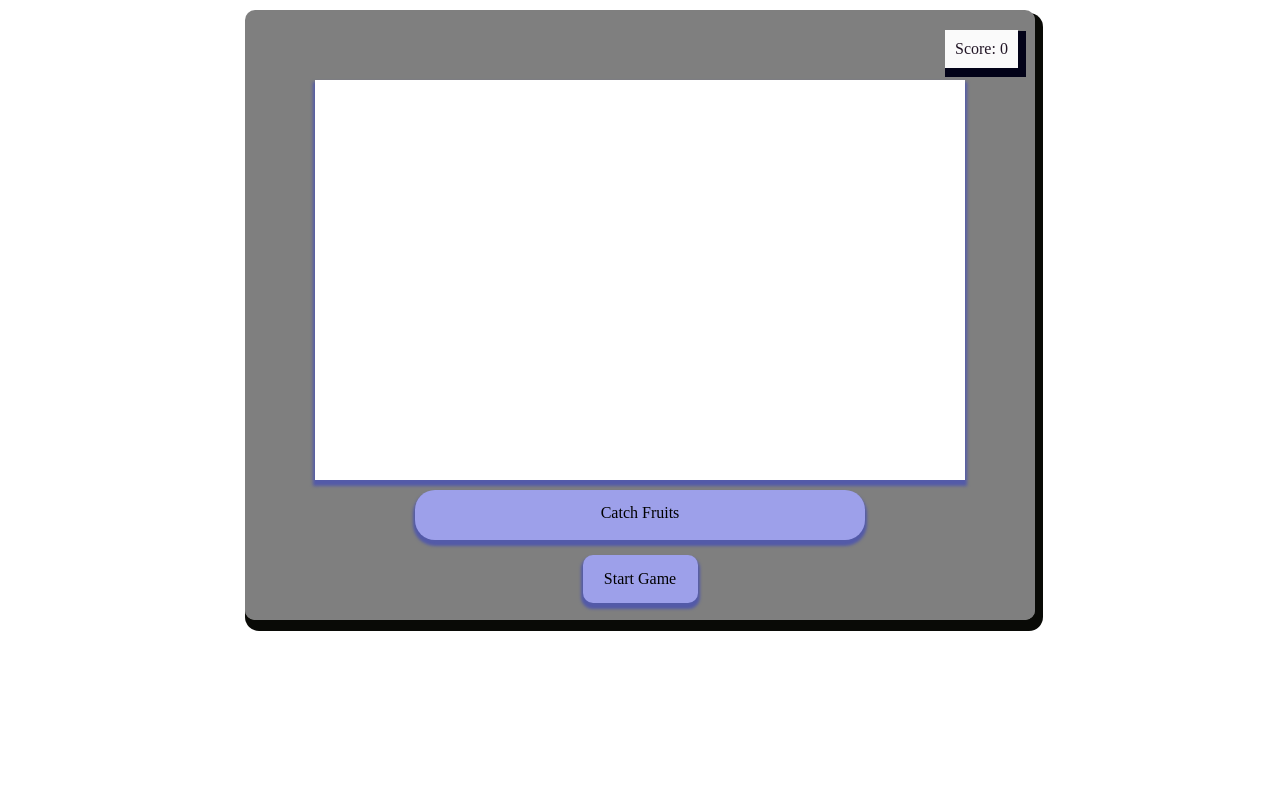
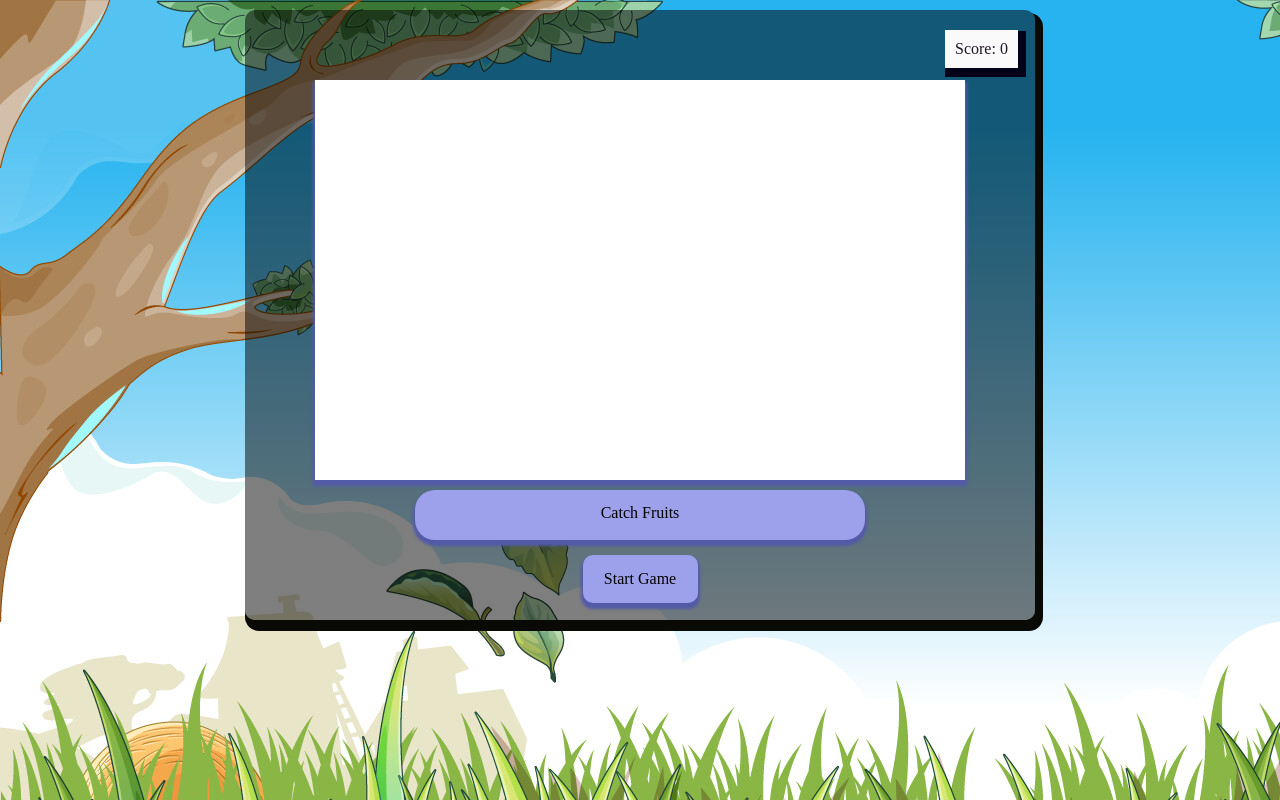
Before and after one commit to Ankita23phadtare/Fruitsgame, a plain HTML site: page index.html in a window 1280 px wide. Drawn offline with nearby package versions, Linux system fonts and the light colour scheme.

Commit message:
Update styling.css

```diff
--- a/styling.css
+++ b/styling.css
@@ -1,9 +1,9 @@
 html {
   height: 100%;
   background: linear-gradient(rgb(138, 107, 107), rgb(63, 1, 1));
-  /*    background-image: url(images/bg.png); */
-  /*   background-image: url(images/bg.png); */
-  background-image: url(images/background-day.jpg);
+  /*    background-image: url(bg.png); */
+  /*   background-image: url(bg.png); */
+  background-image: url(background-day.jpg);
 }
 #container {
   height: 570px;
```
